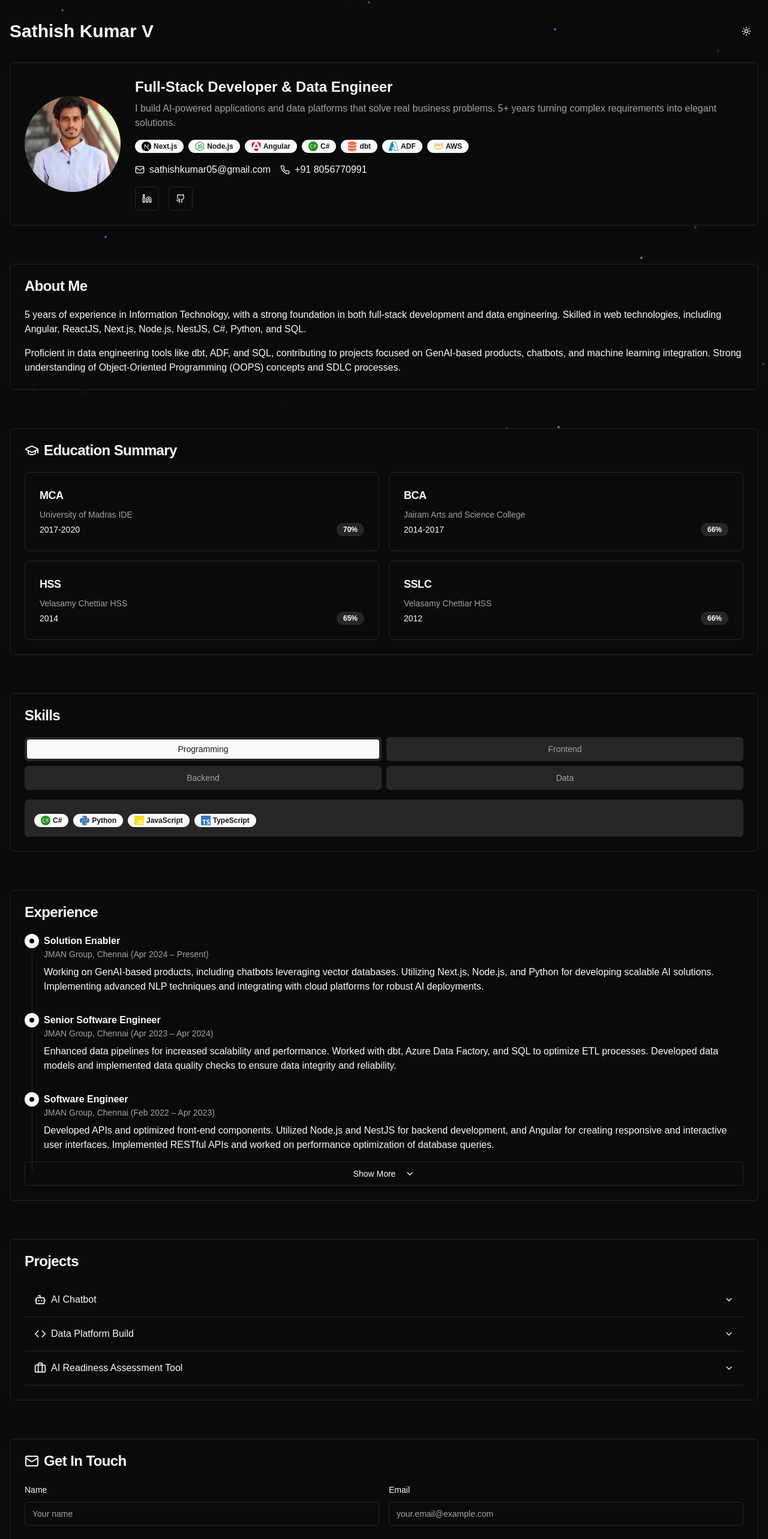
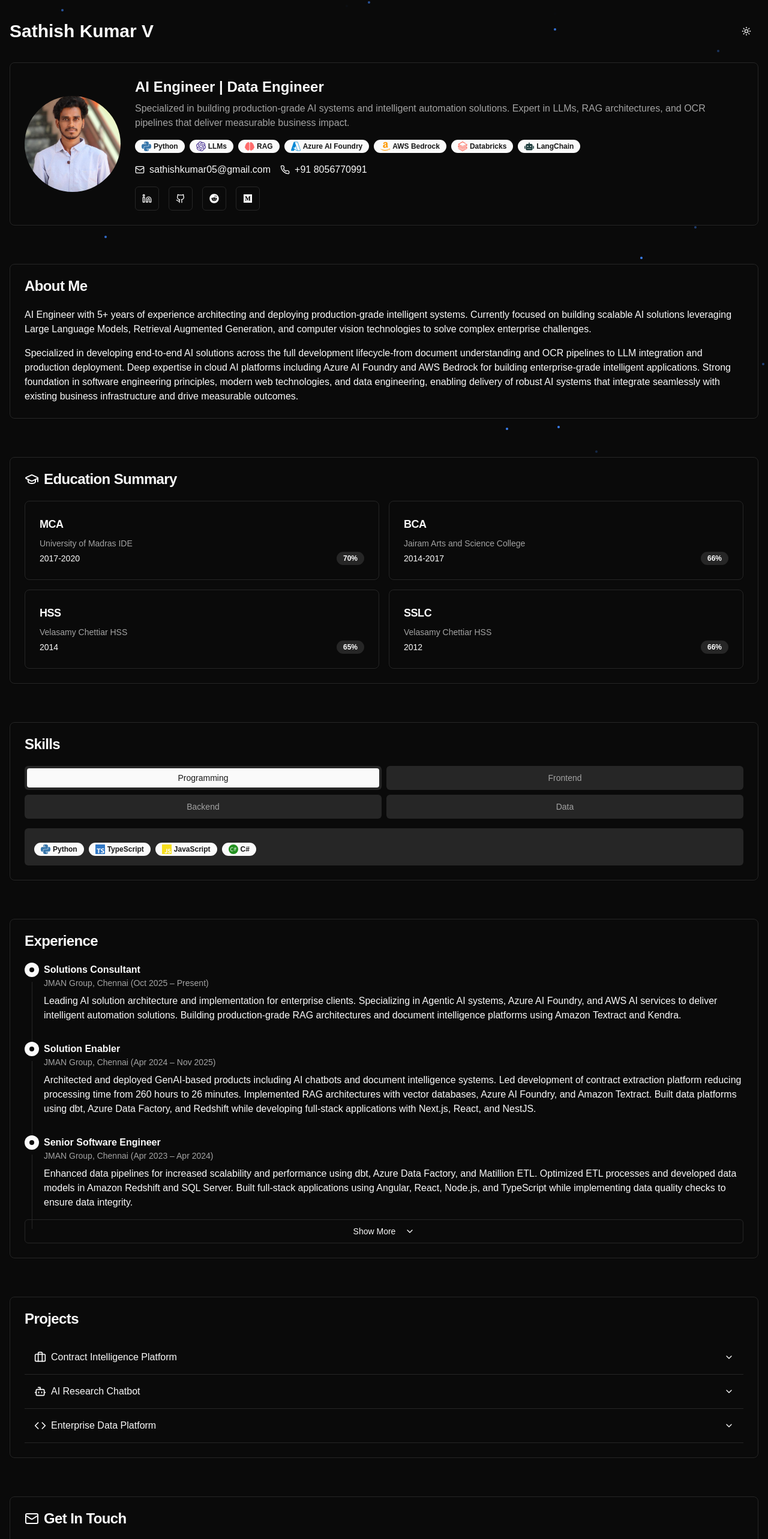
Before and after one commit to vpsathish05/sathish-portfolio, a Next.js app: page / in a window 1280 px wide. Shown: the top 2566 px of the page at 60% size. Built offline with nearby package versions, Linux system fonts and the light colour scheme.

Commit message:
Update portfolio: AI Engineer focus, new projects, updated experience and skills

```diff
--- a/package.json
+++ b/package.json
@@ -21,12 +21,12 @@
     "@shadcn/ui": "^0.0.4",
     "class-variance-authority": "^0.7.0",
     "clsx": "^2.1.1",
-    "framer-motion": "^12.0.0-alpha.0",
+    "framer-motion": "^11.5.4",
     "lucide-react": "^0.453.0",
     "next": "15.0.1",
     "next-themes": "^0.4.6",
-    "react": "19.0.0-rc-69d4b800-20241021",
-    "react-dom": "19.0.0-rc-69d4b800-20241021",
+    "react": "^18.3.1",
+    "react-dom": "^18.3.1",
     "react-hook-form": "^7.53.2",
     "react-icons": "^5.3.0",
     "tailwind-merge": "^2.5.4",
--- /dev/null
+++ b/src/app/icon.tsx
@@ -0,0 +1,36 @@
+import { ImageResponse } from 'next/og'
+
+export const runtime = 'edge'
+
+export const size = {
+  width: 32,
+  height: 32,
+}
+
+export const contentType = 'image/png'
+
+export default function Icon() {
+  return new ImageResponse(
+    (
+      <div
+        style={{
+          fontSize: 24,
+          background: 'linear-gradient(135deg, #667eea 0%, #764ba2 100%)',
+          width: '100%',
+          height: '100%',
+          display: 'flex',
+          alignItems: 'center',
+          justifyContent: 'center',
+          color: 'white',
+          fontWeight: 'bold',
+          borderRadius: '6px',
+        }}
+      >
+        SK
+      </div>
+    ),
+    {
+      ...size,
+    }
+  )
+}
--- a/src/components/ExperienceSection.tsx
+++ b/src/components/ExperienceSection.tsx
@@ -1,3 +1,5 @@
+"use client";
+
 import { useState } from "react";
 import { Card, CardContent, CardHeader, CardTitle } from "@/components/ui/card";
 import { Button } from "@/components/ui/button";
--- a/src/components/PersonalInfoSection.tsx
+++ b/src/components/PersonalInfoSection.tsx
@@ -1,21 +1,24 @@
+"use client";
+
 import { motion } from "framer-motion";
 import { Card, CardContent } from "@/components/ui/card";
 import { Avatar, AvatarFallback, AvatarImage } from "@/components/ui/avatar";
 import { Button } from "@/components/ui/button";
 import { LinkedinIcon, GithubIcon, MailIcon, PhoneIcon } from "lucide-react";
+import { FaReddit, FaMedium } from "react-icons/fa";
 import { TechBadge } from "@/components/TechBadge";
 import { personalInfo } from "@/data/portfolio";
-import { SiNextdotjs, SiNodedotjs, SiAngular, SiCsharp, SiMicrosoftazure } from 'react-icons/si';
-import { FaDatabase, FaAws } from 'react-icons/fa';
+import { SiPython, SiOpenai, SiMicrosoftazure, SiAmazon, SiDatabricks } from 'react-icons/si';
+import { FaBrain, FaRobot } from 'react-icons/fa';
 
 const mainTechStack = [
-  { icon: SiNextdotjs, name: "Next.js", color: "#000000" },
-  { icon: SiNodedotjs, name: "Node.js", color: "#339933" },
-  { icon: SiAngular, name: "Angular", color: "#DD0031" },
-  { icon: SiCsharp, name: "C#", color: "#239120" },
-  { icon: FaDatabase, name: "dbt", color: "#FF694B" },
-  { icon: SiMicrosoftazure, name: "ADF", color: "#0089D6" },
-  { icon: FaAws, name: "AWS", color: "#FF9900" }
+  { icon: SiPython, name: "Python", color: "#3776AB" },
+  { icon: SiOpenai, name: "LLMs", color: "#412991" },
+  { icon: FaBrain, name: "RAG", color: "#FF6B6B" },
+  { icon: SiMicrosoftazure, name: "Azure AI Foundry", color: "#0089D6" },
+  { icon: SiAmazon, name: "AWS Bedrock", color: "#FF9900" },
+  { icon: SiDatabricks, name: "Databricks", color: "#FF3621" },
+  { icon: FaRobot, name: "LangChain", color: "#1C3C3C" }
 ];
 
 export const PersonalInfoSection = () => (
@@ -60,6 +63,16 @@ export const PersonalInfoSection = () => (
                 <GithubIcon className="w-4 h-4" />
               </Button>
             </a>
+            <a href={personalInfo.reddit} target="_blank" rel="noopener noreferrer">
+              <Button variant="outline" size="icon" className="hover:bg-primary hover:text-primary-foreground transition-colors">
+                <FaReddit className="w-4 h-4" />
+              </Button>
+            </a>
+            <a href={personalInfo.medium} target="_blank" rel="noopener noreferrer">
+              <Button variant="outline" size="icon" className="hover:bg-primary hover:text-primary-foreground transition-colors">
+                <FaMedium className="w-4 h-4" />
+              </Button>
+            </a>
           </div>
         </div>
       </CardContent>
--- a/src/components/ProjectsSection.tsx
+++ b/src/components/ProjectsSection.tsx
@@ -1,3 +1,5 @@
+"use client";
+
 import { Card, CardContent, CardDescription, CardHeader, CardTitle } from "@/components/ui/card";
 import { Accordion, AccordionContent, AccordionItem, AccordionTrigger } from "@/components/ui/accordion";
 import { TechBadge } from "@/components/TechBadge";
@@ -5,9 +7,9 @@ import { BotIcon, CodeIcon, BriefcaseIcon } from "lucide-react";
 import { projects } from "@/data/portfolio";
 
 const projectIcons = {
+  "contract-extraction": BriefcaseIcon,
   "ai-chatbot": BotIcon,
-  "data-platform": CodeIcon,
-  "ai-readiness": BriefcaseIcon
+  "data-platform": CodeIcon
 };
 
 export const ProjectsSection = () => (
--- a/src/components/SkillsSection.tsx
+++ b/src/components/SkillsSection.tsx
@@ -1,3 +1,5 @@
+"use client";
+
 import { motion } from "framer-motion";
 import { Card, CardContent, CardHeader, CardTitle } from "@/components/ui/card";
 import { Tabs, TabsContent, TabsList, TabsTrigger } from "@/components/ui/tabs";
--- a/src/components/TechBadge.tsx
+++ b/src/components/TechBadge.tsx
@@ -1,3 +1,5 @@
+"use client";
+
 import { motion } from "framer-motion";
 import { Badge } from "@/components/ui/badge";
 import { Tooltip, TooltipContent, TooltipProvider, TooltipTrigger } from "@/components/ui/tooltip";
--- a/src/data/portfolio.ts
+++ b/src/data/portfolio.ts
@@ -1,19 +1,21 @@
 export const personalInfo = {
   name: "Sathish Kumar V",
-  title: "Full-Stack Developer & Data Engineer",
-  description: "I build AI-powered applications and data platforms that solve real business problems. 5+ years turning complex requirements into elegant solutions.",
+  title: "AI Engineer | Data Engineer",
+  description: "Specialized in building production-grade AI systems and intelligent automation solutions. Expert in LLMs, RAG architectures, and OCR pipelines that deliver measurable business impact.",
   email: "sathishkumar05@gmail.com",
   phone: "+91 8056770991",
   linkedin: "https://www.linkedin.com/in/sathish-kumar-310976153/",
   github: "https://github.com/vpsathish05",
+  reddit: "https://www.reddit.com/user/vpsr05/",
+  medium: "https://medium.com/@vpsathish05",
   avatar: "/sathish-teams-img.png",
   location: "Chennai, India"
 };
 
 export const aboutMe = {
-  summary: "5 years of experience in Information Technology, with a strong foundation in both full-stack development and data engineering. Skilled in web technologies, including Angular, ReactJS, Next.js, Node.js, NestJS, C#, Python, and SQL.",
-  details: "Proficient in data engineering tools like dbt, ADF, and SQL, contributing to projects focused on GenAI-based products, chatbots, and machine learning integration. Strong understanding of Object-Oriented Programming (OOPS) concepts and SDLC processes."
-};
+  summary: "AI Engineer with 5+ years of experience architecting and deploying production-grade intelligent systems. Currently focused on building scalable AI solutions leveraging Large Language Models, Retrieval Augmented Generation, and computer vision technologies to solve complex enterprise challenges.",
+  details: "Specialized in developing end-to-end AI solutions across the full development lifecycle-from document understanding and OCR pipelines to LLM integration and production deployment. Deep expertise in cloud AI platforms including Azure AI Foundry and AWS Bedrock for building enterprise-grade intelligent applications. Strong foundation in software engineering principles, modern web technologies, and data engineering, enabling delivery of robust AI systems that integrate seamlessly with existing business infrastructure and drive measurable outcomes."
+};;
 
 export const education = [
   { degree: "MCA", institution: "University of Madras IDE", year: "2017-2020", grade: "70%" },
@@ -24,76 +26,111 @@ export const education = [
 
 export const skills = {
   programming: [
-    { name: "C#", color: "#239120" },
     { name: "Python", color: "#3776AB" },
+    { name: "TypeScript", color: "#3178C6" },
     { name: "JavaScript", color: "#F7DF1E" },
-    { name: "TypeScript", color: "#3178C6" }
+    { name: "C#", color: "#239120" }
   ],
   frontend: [
-    { name: "Angular", color: "#DD0031" },
     { name: "Next.js", color: "#000000" },
-    { name: "React", color: "#61DAFB" }
+    { name: "React", color: "#61DAFB" },
+    { name: "Angular", color: "#DD0031" }
   ],
   backend: [
     { name: "Node.js", color: "#339933" },
     { name: "NestJS", color: "#E0234E" },
-    { name: ".NET Core", color: "#512BD4" },
-    { name: ".NET Framework", color: "#512BD4" }
+    { name: "FastAPI", color: "#009688" },
+    { name: ".NET Core", color: "#512BD4" }
+  ],
+  ai: [
+    { name: "LangChain", color: "#1C3C3C" },
+    { name: "OpenAI API", color: "#412991" },
+    { name: "RAG", color: "#FF6B6B" },
+    { name: "PaddleOCR", color: "#0052CC" },
+    { name: "Vector Databases", color: "#00ADEF" }
   ],
   data: [
     { name: "dbt", color: "#FF694B" },
+    { name: "Amazon Redshift", color: "#8C4FFF" },
+    { name: "PostgreSQL", color: "#336791" },
     { name: "Azure Data Factory", color: "#0089D6" },
-    { name: "Matillion ETL", color: "#00ADEF" },
-    { name: "SQL Server", color: "#CC2927" },
-    { name: "PostgreSQL", color: "#336791" },
-    { name: "Amazon Redshift", color: "#8C4FFF" }
+    { name: "SQL Server", color: "#CC2927" }
   ]
 };
 
 export const experiences = [
   {
+    title: "Solutions Consultant",
+    company: "JMAN Group, Chennai",
+    date: "Oct 2025 – Present",
+    description: "Leading AI solution architecture and implementation for enterprise clients. Specializing in Agentic AI systems, Azure AI Foundry, and AWS AI services to deliver intelligent automation solutions. Building production-grade RAG architectures and document intelligence platforms using Amazon Textract and Kendra."
+  },
+  {
     title: "Solution Enabler",
     company: "JMAN Group, Chennai",
-    date: "Apr 2024 – Present",
-    description: "Working on GenAI-based products, including chatbots leveraging vector databases. Utilizing Next.js, Node.js, and Python for developing scalable AI solutions. Implementing advanced NLP techniques and integrating with cloud platforms for robust AI deployments."
+    date: "Apr 2024 – Nov 2025",
+    description: "Architected and deployed GenAI-based products including AI chatbots and document intelligence systems. Led development of contract extraction platform reducing processing time from 260 hours to 26 minutes. Implemented RAG architectures with vector databases, Azure AI Foundry, and Amazon Textract. Built data platforms using dbt, Azure Data Factory, and Redshift while developing full-stack applications with Next.js, React, and NestJS."
   },
   {
     title: "Senior Software Engineer",
     company: "JMAN Group, Chennai",
     date: "Apr 2023 – Apr 2024",
-    description: "Enhanced data pipelines for increased scalability and performance. Worked with dbt, Azure Data Factory, and SQL to optimize ETL processes. Developed data models and implemented data quality checks to ensure data integrity and reliability."
+    description: "Enhanced data pipelines for increased scalability and performance using dbt, Azure Data Factory, and Matillion ETL. Optimized ETL processes and developed data models in Amazon Redshift and SQL Server. Built full-stack applications using Angular, React, Node.js, and TypeScript while implementing data quality checks to ensure data integrity."
   },
   {
     title: "Software Engineer",
     company: "JMAN Group, Chennai",
     date: "Feb 2022 – Apr 2023",
-    description: "Developed APIs and optimized front-end components. Utilized Node.js and NestJS for backend development, and Angular for creating responsive and interactive user interfaces. Implemented RESTful APIs and worked on performance optimization of database queries."
+    description: "Developed RESTful APIs and optimized front-end components using Node.js, NestJS, and React. Implemented ETL pipelines with Azure Data Factory and worked on containerized deployments using Docker. Built responsive user interfaces with Angular and Next.js while optimizing database queries for improved performance."
   },
   {
     title: "Full Stack Developer",
     company: "Elroi Software Solutions, Chennai",
     date: "Sep 2021 – Feb 2022",
-    description: "Worked on various programming projects and solutions. Utilized C# and .NET Framework for developing desktop applications. Implemented database solutions using SQL Server and contributed to the development of web applications using ASP.NET MVC."
+    description: "Developed enterprise applications using C# and .NET Framework. Implemented database solutions using SQL Server and built web applications with ASP.NET MVC and Entity Framework. Contributed to various programming projects focusing on backend logic and database management."
   },
   {
     title: "Full-Stack Developer",
     company: "Qserve UAE, Chennai",
     date: "Aug 2020 – Nov 2020",
-    description: "Developed a Retail Management System covering core functionalities like order processing, sales tracking, accounting, and inventory management. Utilized .NET Core, SQL Server, ASP.NET MVC, and LINQ for building a robust and scalable application."
+    description: "Developed a Retail Management System covering core functionalities like order processing, sales tracking, accounting, and inventory management. Utilized .NET Core, SQL Server, ASP.NET MVC, and LINQ for building a robust and scalable application with Azure server integration."
   },
   {
     title: "Software Developer",
     company: "RmKV Computask Pvt. Ltd., Chennai",
     date: "Jul 2017 – Aug 2018",
-    description: "Maintained and enhanced applications to support the RmKV Groups day-to-day operational requirements. Worked with SQL Server for database management, C# for backend logic, and Angular for front-end development. Implemented new features and optimized existing codebase for improved performance."
+    description: "Maintained and enhanced long-term enterprise applications supporting day-to-day operational requirements for RmKV Group of Companies. Managed separate databases for multiple company locations and customized modules for Sales, Accounts, Inventory, Customers, Human Resources, and Systems. Worked with SQL Server, C#, Angular, and .NET Framework."
   }
 ];
 
 export const projects = [
   {
+    id: "contract-extraction",
+    title: "Contract Intelligence Platform",
+    company: "Enterprise Client",
+    role: "Technical Lead",
+    techStack: [
+      { name: "Python", color: "#3776AB" },
+      { name: "PaddleOCR", color: "#0052CC" },
+      { name: "GPT-4", color: "#412991" },
+      { name: "LangChain", color: "#1C3C3C" },
+      { name: "Microsoft TATR", color: "#0089D6" },
+      { name: "PostgreSQL", color: "#336791" },
+      { name: "FastAPI", color: "#009688" }
+    ],
+    description: "Built an AI-powered contract extraction system that reduced 260 hours of manual processing to 26 minutes. The platform combines OCR, layout analysis, and LLM-powered semantic extraction to process thousands of contracts with 85-90% straight-through processing and <1% error rates.",
+    details: [
+      "Engineered a multi-stage pipeline handling scanned PDFs, complex tables, and cross-page dependencies using PaddleOCR PP-OCRv5 and Microsoft Table Transformer.",
+      "Implemented semantic chunking and context preservation strategies to process 200-page contracts within LLM context windows while maintaining cross-reference accuracy.",
+      "Designed validation and human-in-the-loop systems with confidence scoring, business rules validation, and active learning to ensure production-grade accuracy."
+    ],
+    demoUrl: "https://medium.com/@vpsathish05/contract-intelligence-at-scale-how-ocr-llm-turned-260-hours-into-26-minutes-00dc6aab26a0",
+    githubUrl: null
+  },
+  {
     id: "ai-chatbot",
-    title: "AI Chatbot",
-    company: "Colonis",
+    title: "AI Research Chatbot",
+    company: "Healthcare Client",
     role: "Project Manager + Technical Lead",
     techStack: [
       { name: "Next.js", color: "#000000" },
@@ -116,8 +153,8 @@ export const projects = [
   },
   {
     id: "data-platform",
-    title: "Data Platform Build",
-    company: "With Intelligence",
+    title: "Enterprise Data Platform",
+    company: "Financial Services Client",
     role: "Project Manager + Data Engineer",
     techStack: [
       { name: "dbt cloud", color: "#FF694B" },
@@ -132,25 +169,5 @@ export const projects = [
     ],
     demoUrl: null,
     githubUrl: null
-  },
-  {
-    id: "ai-readiness",
-    title: "AI Readiness Assessment Tool",
-    company: "Baird Capital",
-    role: "Project Manager + Technical Lead",
-    techStack: [
-      { name: "Next.js", color: "#000000" },
-      { name: "PostgreSQL", color: "#336791" },
-      { name: "Docker", color: "#2496ED" },
-      { name: "App Services", color: "#0089D6" }
-    ],
-    description: "Led the development of a comprehensive web application using Next.js and PostgreSQL to assess organizational AI readiness. Implemented containerized deployment using Docker and Azure App Services for scalable and reliable hosting.",
-    details: [
-      "Designed and implemented a sophisticated survey system with dynamic question generation and intelligent scoring algorithms.",
-      "Created detailed reports and actionable insights based on assessment results.",
-      "Managed the project timeline, coordinated with stakeholders, and provided technical leadership to ensure successful delivery while maintaining high code quality standards."
-    ],
-    demoUrl: null,
-    githubUrl: null
   }
 ];
```
Also changed, not shown: 2 other files (tests, documents, lock files or other folders).
